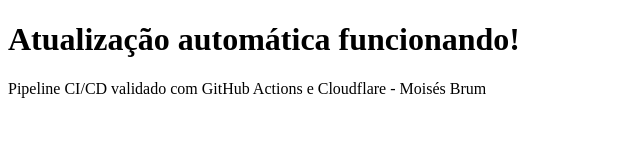
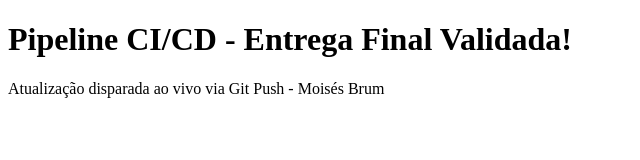
Before and after one commit to mgbrum/mgbrum-devops-senac, a plain HTML site: page index.html in a window 1280 px wide. Shown: the whole page, without its empty margins (0-640 px from the left). Drawn offline with Linux system fonts and the light colour scheme.

Commit message:
Deploy ao vivo para vídeo de apresentação

```diff
--- a/index.html
+++ b/index.html
@@ -4,7 +4,7 @@
   <title>DevOps na prática</title>
 </head>
 <body>
-  <h1>Atualização automática funcionando!</h1>
-  <p>Pipeline CI/CD validado com GitHub Actions e Cloudflare - Moisés Brum</p>
+  <h1>Pipeline CI/CD - Entrega Final Validada!</h1>
+  <p>Atualização disparada ao vivo via Git Push - Moisés Brum</p>
 </body>
 </html>
```
